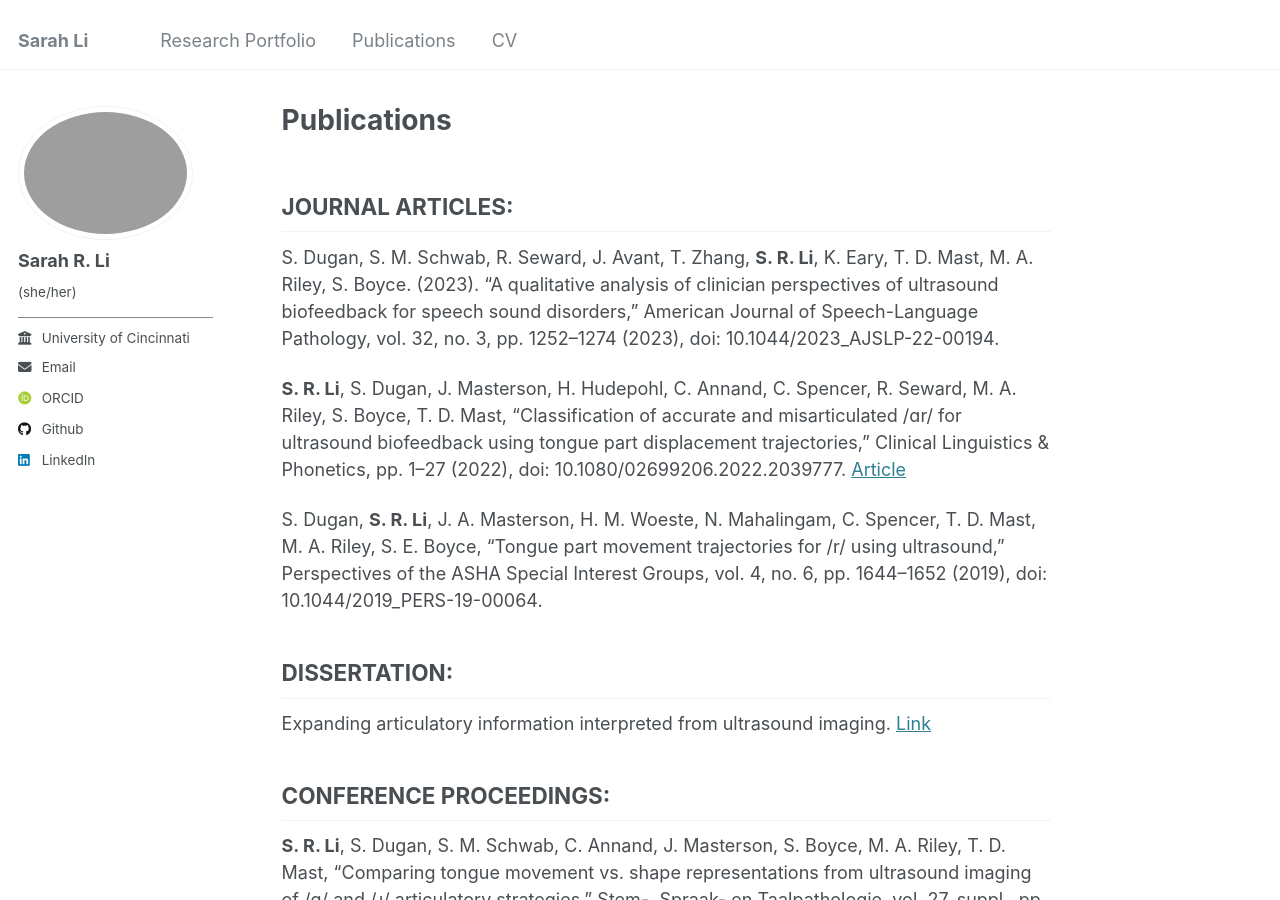
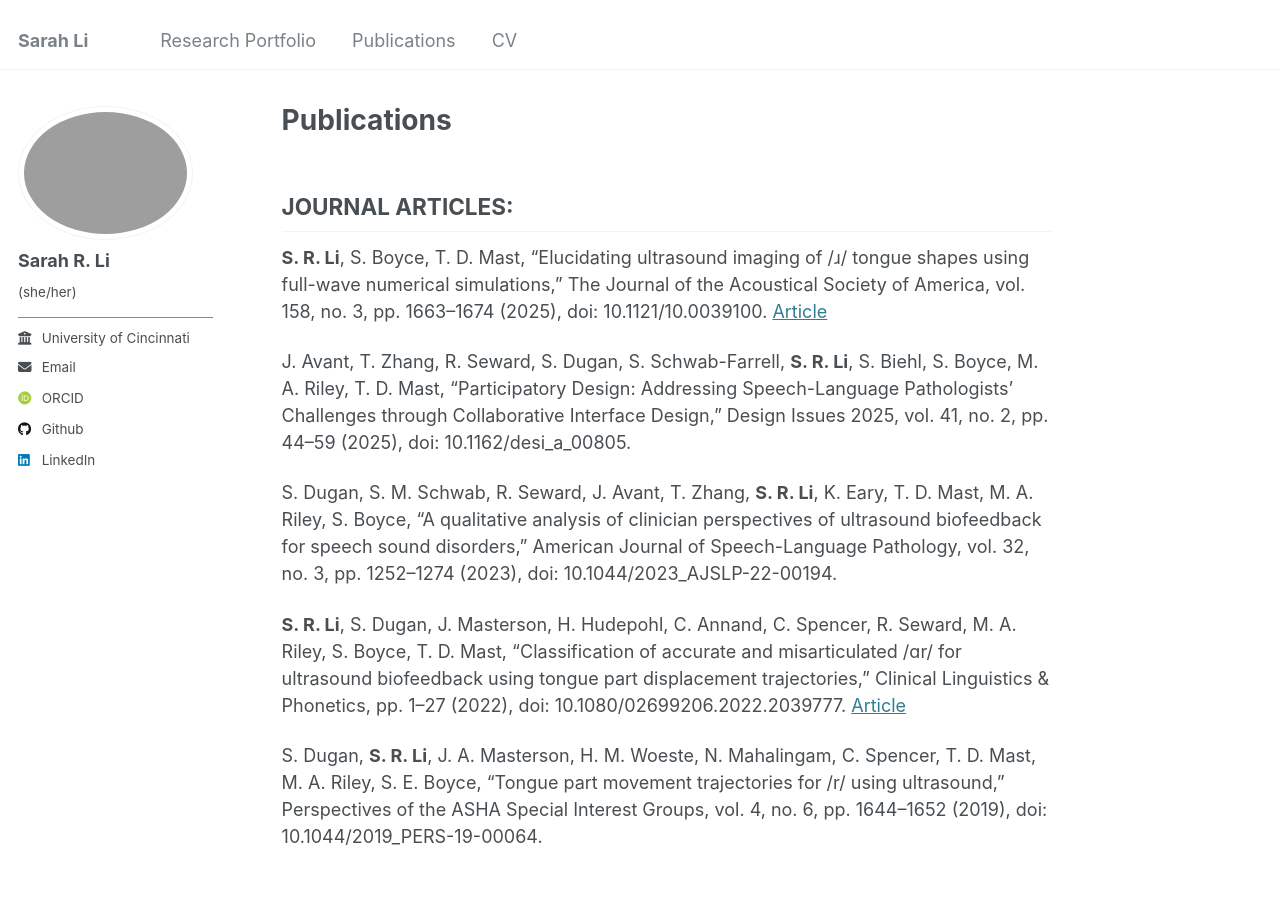
Before and after one commit to SarahRLi/sarahrli.github.io, a Jekyll site: the page built from _pages/markdown.md, in a window 1280 px wide and 900 px high. Built offline with Jekyll 4.4.1, drawn with Linux system fonts in a browser that asks for light colours; some web fonts are replaced; some of the changed text lies outside the part shown.

Commit message:
Update markdown.md
Update new publication

```diff
--- a/_pages/markdown.md
+++ b/_pages/markdown.md
@@ -5,7 +5,11 @@ author_profile: true
 redirect_from:
 ---
 <h2>JOURNAL ARTICLES:</h2>
-S. Dugan, S. M. Schwab, R. Seward, J. Avant, T. Zhang, **S. R. Li**, K. Eary, T. D. Mast, M. A. Riley, S. Boyce. (2023). “A qualitative analysis of clinician perspectives of ultrasound biofeedback for speech sound disorders,” American Journal of Speech-Language Pathology, vol. 32, no. 3, pp. 1252–1274 (2023), doi: 10.1044/2023_AJSLP-22-00194.
+**S. R. Li**, S. Boyce, T. D. Mast, "Elucidating ultrasound imaging of /ɹ/ tongue shapes using full-wave numerical simulations," The Journal of the Acoustical Society of America, vol. 158, no. 3, pp. 1663–1674 (2025), doi: 10.1121/10.0039100. [Article](https://pubs.aip.org/asa/jasa/article/158/3/1663/3361188/Elucidating-ultrasound-imaging-of-tongue-shapes)
+
+J. Avant, T. Zhang, R. Seward, S. Dugan, S. Schwab-Farrell, **S. R. Li**, S. Biehl, S. Boyce, M. A. Riley, T. D. Mast, "Participatory Design: Addressing Speech-Language Pathologists' Challenges through Collaborative Interface Design," Design Issues 2025, vol. 41, no. 2, pp. 44–59 (2025), doi: 10.1162/desi_a_00805.
+
+S. Dugan, S. M. Schwab, R. Seward, J. Avant, T. Zhang, **S. R. Li**, K. Eary, T. D. Mast, M. A. Riley, S. Boyce, “A qualitative analysis of clinician perspectives of ultrasound biofeedback for speech sound disorders,” American Journal of Speech-Language Pathology, vol. 32, no. 3, pp. 1252–1274 (2023), doi: 10.1044/2023_AJSLP-22-00194.
 
 **S. R. Li**, S. Dugan, J. Masterson, H. Hudepohl, C. Annand, C. Spencer, R. Seward, M. A. Riley, S. Boyce, T. D. Mast, “Classification of accurate and misarticulated /ɑr/ for ultrasound biofeedback using tongue part displacement trajectories,” Clinical Linguistics & Phonetics, pp. 1–27 (2022), doi: 10.1080/02699206.2022.2039777. [Article](https://sarahrli.github.io/files/Li_2022_CLP.pdf)
 
@@ -24,6 +28,8 @@ C. T. Annand, M. Lamb, S. Dugan, **S. R. Li**, H. M. Woeste, T. D. Mast, M. A. R
 **S. R. Li**, H. M. Woeste, S. Dugan, T. D. Mast, M. A. Riley, C. Annand, J. A. Masterson, N. Mahalingam, K. J. Eary, C. Spencer, S. E. Boyce, “Differentiating normal vs. misarticulated tongue trajectories from ultrasound for fast automatic articulatory biofeedback,” Proceedings of the 19th International Congress of Phonetic Sciences, pp. 1074-1078, ISBN 978-0-646-80069-1. Melbourne, Australia (ICPhS 2019). Presenter, Oral (Aug. 2019), IPA Student Award. [Proceedings](https://sarahrli.github.io/files/Li_2019_ICPhS_proceedings.pdf)
 
 <h2>CONFERENCE ABSTRACTS AND PRESENTATIONS:</h2>
+**S. R. Li**, S. Dugan, N. S. Schoenleb, M. Lushpin, E. Farmer, B. Fletcher, M. Salaryfar, R. S. Nettle, M. A. Riley, T. D. Mast, S. Boyce, “Comparing gamified and image-based ultrasound biofeedback therapy for speech remediation,” 5th Boston Speech Motor Control Symposium (2025). [Poster](https://github.com/SarahRLi/bsmcs-2025/blob/main/2025%20BSMCS%20Li%20poster%20vFinal.pdf)
+
 **S. R. Li**, A. Knapp, J. Tang, S. Boyce, T. D. Mast, “Predicting vocal tract shape information from tongue contours and audio using neural networks,” J Acost Soc Am (2024). Presenter, Poster (May 2024). [Poster](https://sarahrli.github.io/files/Li_2024_ASA_5aSC6_poster.pdf)
 
 S. Biehl, S. Dugan, **S. R. Li**, A. Knapp, R. Seward, M. A. Riley, S. Boyce, T. D. Mast, “Optimization of classifying accurate and misarticulated speech sounds for use in a gamified real-time ultrasound biofeedback system,” J Acost Soc Am (2024).
```
